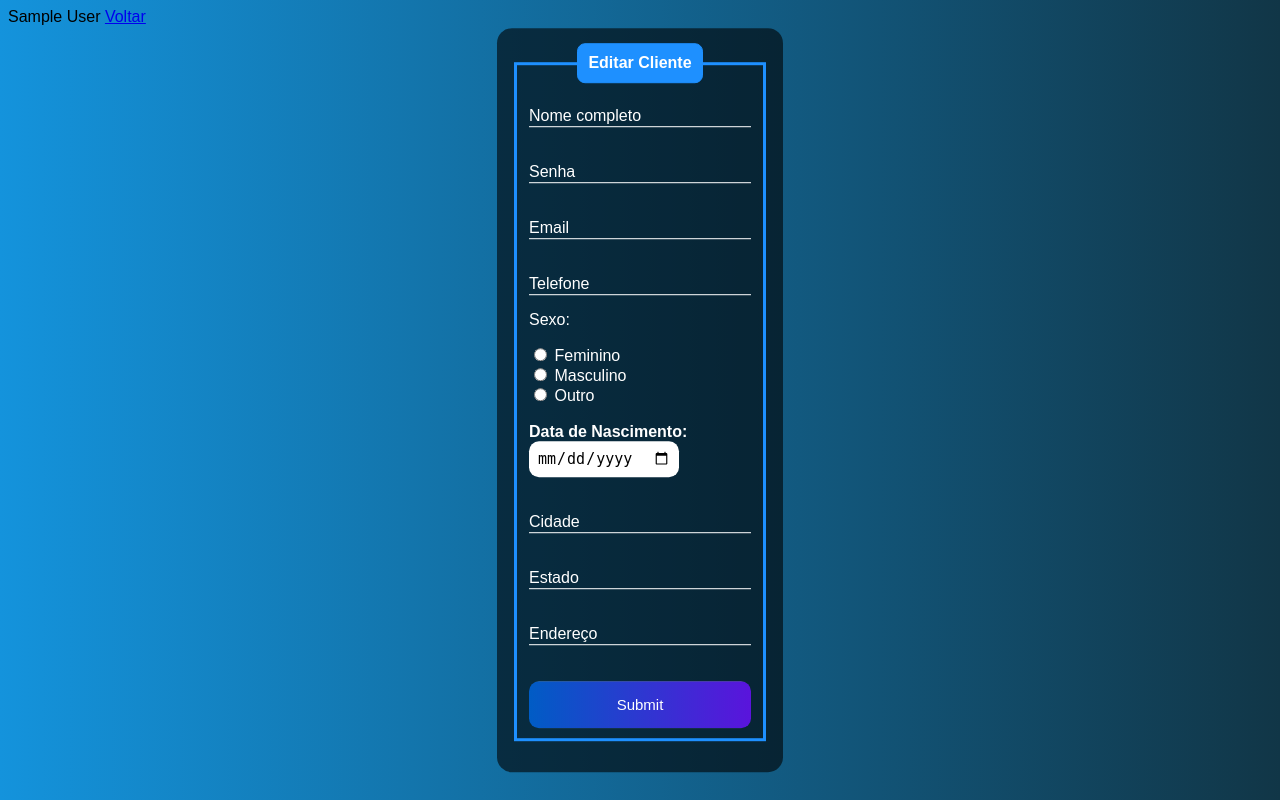
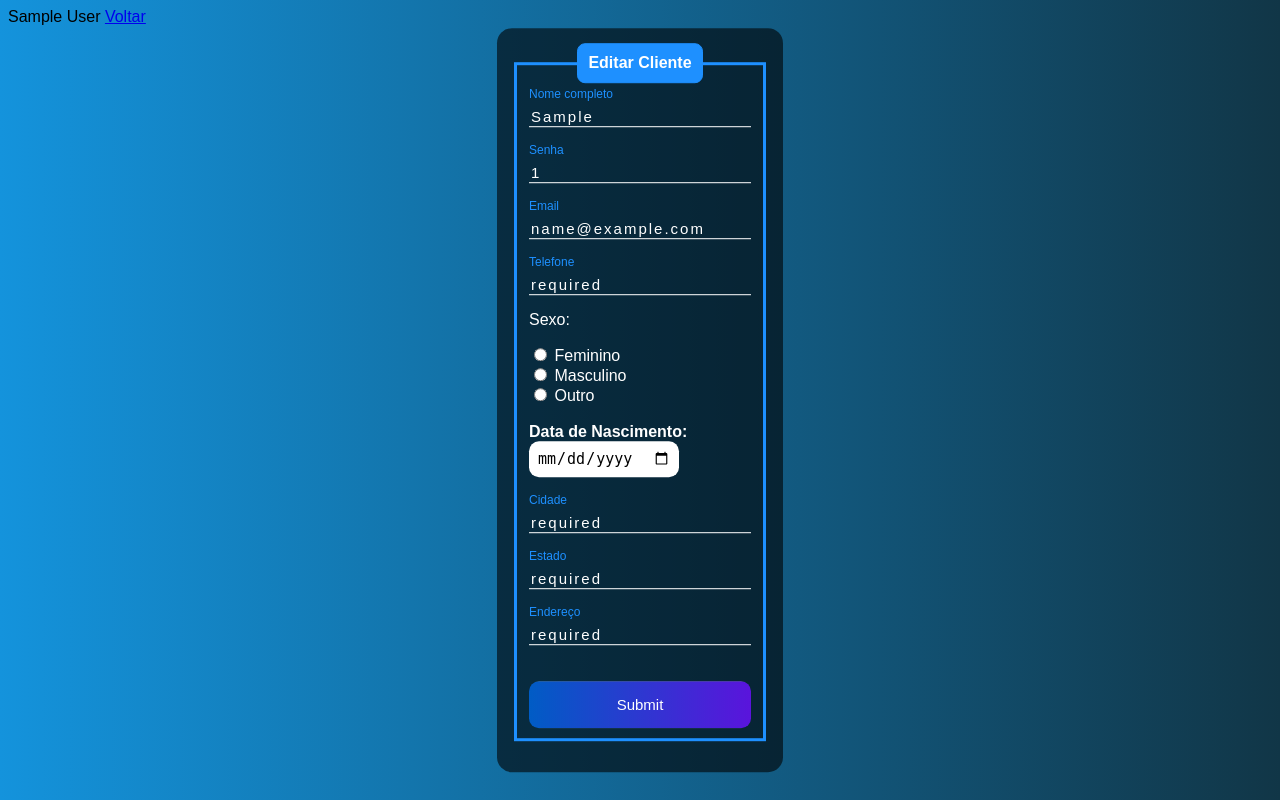
Before and after one commit to omartins-zs/formulario_database_php, a PHP site: page /edit.php?id=1 in a window 1280 px wide. Run offline with PHP 8.4, Linux system fonts and the light colour scheme; the visitor is signed in with stand-in values (Sample User, id 1); data that the repository does not hold is empty.

Commit message:
Ajustando Ternario de Edit para Input Radio

```diff
--- a/edit.php
+++ b/edit.php
@@ -11,7 +11,7 @@ if (!empty($_GET['id'])) {
             $senha = $user_data['senha'];
             $email = $user_data['email'];
             $telefone = $user_data['telefone'];
-            $sexo = $user_data['sexo'];
+            $genero = $user_data['genero'];
             $data_nasc = $user_data['data_nasc'];
             $cidade = $user_data['cidade'];
             $estado = $user_data['estado'];
@@ -126,49 +126,49 @@ if (!empty($_GET['id'])) {
                 <legend><b>Editar Cliente</b></legend>
                 <br>
                 <div class="inputBox">
-                    <input type="text" name="nome" id="nome" class="inputUser"  required>
+                    <input type="text" name="nome" id="nome" class="inputUser" value=<?php echo $nome; ?> required>
                     <label for="nome" class="labelInput">Nome completo</label>
                 </div>
                 <br><br>
                 <div class="inputBox">
-                    <input type="text" name="senha" id="senha" class="inputUser"  required>
+                    <input type="text" name="senha" id="senha" class="inputUser" value=<?php echo $senha; ?> required>
                     <label for="senha" class="labelInput">Senha</label>
                 </div>
                 <br><br>
                 <div class="inputBox">
-                    <input type="text" name="email" id="email" class="inputUser"  required>
+                    <input type="text" name="email" id="email" class="inputUser" value=<?php echo $email; ?> required>
                     <label for="email" class="labelInput">Email</label>
                 </div>
                 <br><br>
                 <div class="inputBox">
-                    <input type="tel" name="telefone" id="telefone" class="inputUser"  required>
+                    <input type="tel" name="telefone" id="telefone" class="inputUser" value=<?php echo $telefone; ?> required>
                     <label for="telefone" class="labelInput">Telefone</label>
                 </div>
                 <p>Sexo:</p>
-                <input type="radio" id="feminino" name="genero" value="feminino" required>
+                <input type="radio" id="feminino" name="genero" value="feminino" <?php echo ($genero == 'feminino') ? 'checked' : ''; ?> required>
                 <label for="feminino">Feminino</label>
                 <br>
-                <input type="radio" id="masculino" name="genero" value="masculino"  required>
+                <input type="radio" id="masculino" name="genero" value="masculino" <?php echo ($genero == 'masculino') ? 'checked' : ''; ?> required>
                 <label for="masculino">Masculino</label>
                 <br>
-                <input type="radio" id="outro" name="genero" value="outro"  required>
+                <input type="radio" id="outro" name="genero" value="outro" <?php echo ($genero == 'outro') ? 'checked' : ''; ?> required>
                 <label for="outro">Outro</label>
                 <br><br>
                 <label for="data_nascimento"><b>Data de Nascimento:</b></label>
-                <input type="date" name="data_nascimento" id="data_nascimento" required>
+                <input type="date" name="data_nascimento" id="data_nascimento" value=<?php echo $data_nasc; ?> required>
                 <br><br><br>
                 <div class="inputBox">
-                    <input type="text" name="cidade" id="cidade" class="inputUser" required>
+                    <input type="text" name="cidade" id="cidade" class="inputUser" value=<?php echo $cidade; ?> required>
                     <label for="cidade" class="labelInput">Cidade</label>
                 </div>
                 <br><br>
                 <div class="inputBox">
-                    <input type="text" name="estado" id="estado" class="inputUser"  required>
+                    <input type="text" name="estado" id="estado" class="inputUser" value=<?php echo $estado; ?> required>
                     <label for="estado" class="labelInput">Estado</label>
                 </div>
                 <br><br>
                 <div class="inputBox">
-                    <input type="text" name="endereco" id="endereco" class="inputUser"  required>
+                    <input type="text" name="endereco" id="endereco" class="inputUser" value=<?php echo $endereco; ?> required>
                     <label for="endereco" class="labelInput">Endereço</label>
                 </div>
                 <br><br>
```
